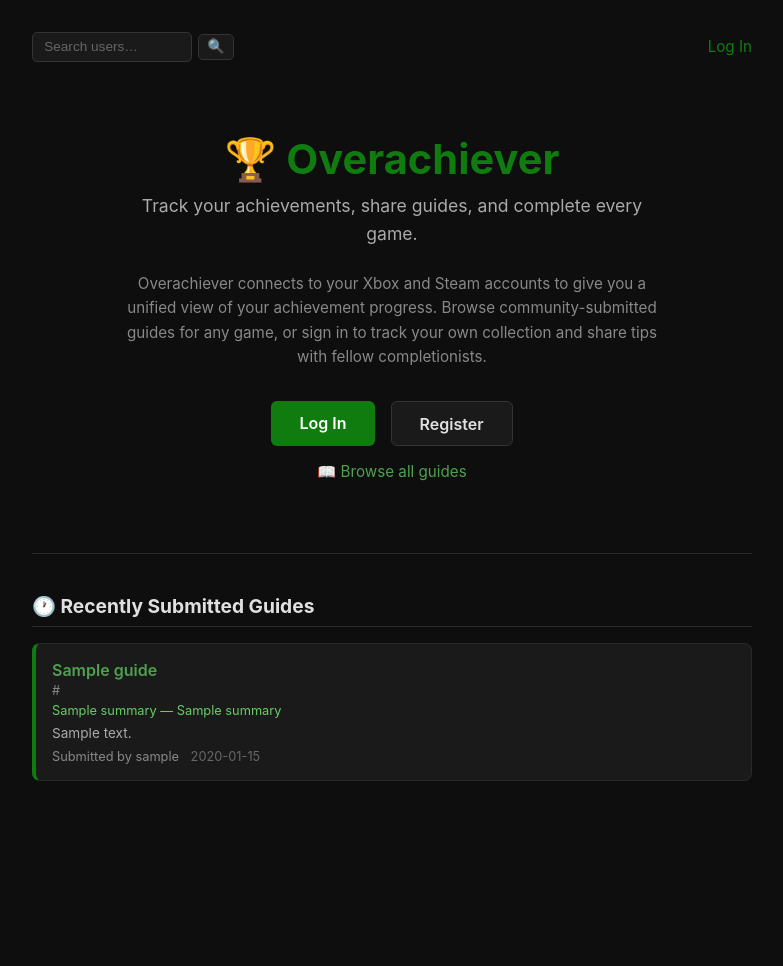
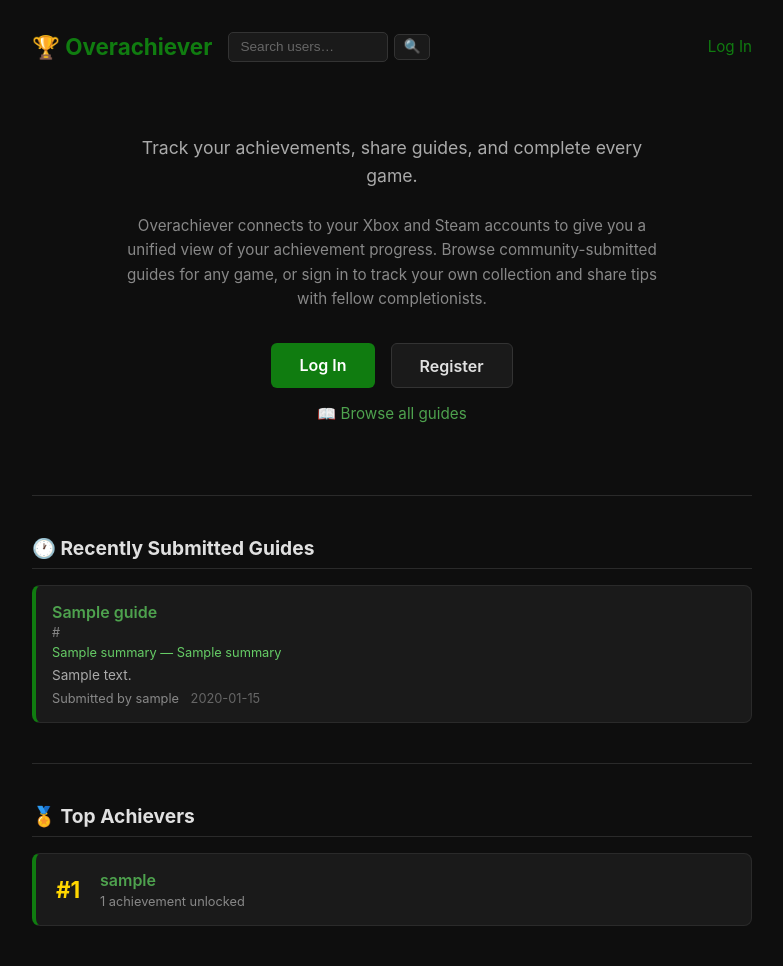
Before and after one commit to bmoneill/overachiever, a Flask app: page / in a window 1280 px wide. Shown: the whole page, without its empty margins (248-1031 px from the left). Before the commit the page ends 781 px from the top, so only its background shows below. Run offline with Flask 3, Linux system fonts and the light colour scheme; tables that the repository leaves empty hold one stand-in row (values such as "Sample post").

Commit message:
Move title to navbar

```diff
--- a/src/auth.py
+++ b/src/auth.py
@@ -123,10 +123,18 @@ def index():
         "LIMIT 5"
     ).fetchall()
 
+    top_achievers = db.execute(
+        "SELECT username, achievement_count FROM users "
+        "WHERE achievement_count > 0 "
+        "ORDER BY achievement_count DESC "
+        "LIMIT 5"
+    ).fetchall()
+
     return render_template(
         "index.html",
         recent_guides=recent_guides,
         platform_slugs=PLATFORM_ID_TO_SLUG,
+        top_achievers=top_achievers,
     )
 
 
--- a/src/db.py
+++ b/src/db.py
@@ -40,7 +40,8 @@ def init_db():
             xuid TEXT DEFAULT NULL,
             steam_id TEXT DEFAULT NULL,
             psn_id TEXT DEFAULT NULL,
-            display_gamertags BOOLEAN DEFAULT FALSE
+            display_gamertags BOOLEAN DEFAULT FALSE,
+            achievement_count INTEGER DEFAULT 0
         );
         CREATE TABLE IF NOT EXISTS achievement_summaries (
             id INTEGER PRIMARY KEY AUTOINCREMENT,
@@ -112,3 +113,10 @@ def init_db():
         """
     )
     db.commit()
+
+    # Migrations for existing databases
+    cursor = db.execute("PRAGMA table_info(users)")
+    existing_columns = {row[1] for row in cursor.fetchall()}
+    if "achievement_count" not in existing_columns:
+        db.execute("ALTER TABLE users ADD COLUMN achievement_count INTEGER DEFAULT 0")
+        db.commit()
--- a/src/templates/_navbar.html
+++ b/src/templates/_navbar.html
@@ -52,6 +52,16 @@
         align-items: center;
         flex-wrap: wrap;
     }
+    .nav-title {
+        font-size: 1.4rem;
+        font-weight: 700;
+        color: #107c10;
+        text-decoration: none;
+        white-space: nowrap;
+    }
+    .nav-title:hover {
+        color: #0e6b0e;
+    }
     .nav-link {
         color: #107c10;
         text-decoration: none;
@@ -66,6 +76,7 @@
     }
 </style>
 <div class="nav-bar">
+    <a class="nav-title" href="{{ url_for('index') }}">🏆 Overachiever</a>
     <form class="nav-search" action="{{ url_for('user_search') }}" method="GET">
         <input
             type="text"
--- a/src/templates/games.html
+++ b/src/templates/games.html
@@ -186,7 +186,6 @@
     </head>
     <body>
         {% include '_navbar.html' %}
-        <h1>🏆 Overachiever</h1>
         <p class="subtitle">{{ username }}'s Games</p>
 
         {% with messages = get_flashed_messages(with_categories=true) %} {% for
--- a/src/templates/index.html
+++ b/src/templates/index.html
@@ -179,7 +179,6 @@
         <div class="container">
             {% include '_navbar.html' %}
             <div class="hero">
-                <h1>🏆 Overachiever</h1>
                 <p class="tagline">
                     Track your achievements, share guides, and complete every
                     game.
@@ -249,7 +248,34 @@
             <p class="no-results">
                 No guides have been submitted yet. Be the first!
             </p>
-            {% endif %}
+            {% endif %} {% if top_achievers %}
+            <hr class="divider" />
+
+            <h2 class="section-header">🏅 Top Achievers</h2>
+
+            {% for user in top_achievers %}
+            <div
+                class="guide-card"
+                style="display: flex; align-items: center; gap: 1rem"
+            >
+                <div
+                    style="font-size: 1.4rem; font-weight: 700; color: {% if loop.index == 1 %}#ffd700{% elif loop.index == 2 %}#c0c0c0{% elif loop.index == 3 %}#cd7f32{% else %}#888{% endif %}; min-width: 2rem; text-align: center;"
+                >
+                    #{{ loop.index }}
+                </div>
+                <div style="flex: 1">
+                    <a
+                        class="guide-title"
+                        href="{{ url_for('profile', username=user.username) }}"
+                        >{{ user.username }}</a
+                    >
+                    <div class="guide-meta" style="margin-top: 0.25rem">
+                        {{ user.achievement_count }} achievement{{ 's' if
+                        user.achievement_count != 1 else '' }} unlocked
+                    </div>
+                </div>
+            </div>
+            {% endfor %} {% endif %}
         </div>
     </body>
 </html>
--- a/src/templates/login.html
+++ b/src/templates/login.html
@@ -107,7 +107,7 @@
     </head>
     <body>
         <div class="container">
-            <h1>🏆 Overachiever</h1>
+            {% include '_navbar.html' %}
             <p class="subtitle">Log in to your account</p>
 
             {% with messages = get_flashed_messages(with_categories=true) %}{%
--- a/src/templates/public_guides_index.html
+++ b/src/templates/public_guides_index.html
@@ -95,7 +95,6 @@
     <body>
         {% include '_navbar.html' %}
 
-        <h1>🏆 Overachiever</h1>
         <p class="subtitle">Achievement Guides</p>
 
         {% if games %}
--- a/src/templates/register.html
+++ b/src/templates/register.html
@@ -98,7 +98,7 @@
     </head>
     <body>
         <div class="container">
-            <h1>🏆 Overachiever</h1>
+            {% include '_navbar.html' %}
             <p class="subtitle">Create your account</p>
 
             {% with messages = get_flashed_messages(with_categories=true) %}{%
--- a/src/templates/settings.html
+++ b/src/templates/settings.html
@@ -157,7 +157,6 @@
     <body>
         <div class="container">
             {% include '_navbar.html' %}
-            <h1>🏆 Overachiever</h1>
             <p class="subtitle">Account Settings</p>
 
             {% with messages = get_flashed_messages(with_categories=true) %} {%
```
Also changed, not shown: src/profile.py (+7 -1 lines), src/routes.py (+11 -0 lines), src/templates/profile.html (+20 -1 lines), src/templates/profile_edit.html (+37 -12 lines).
